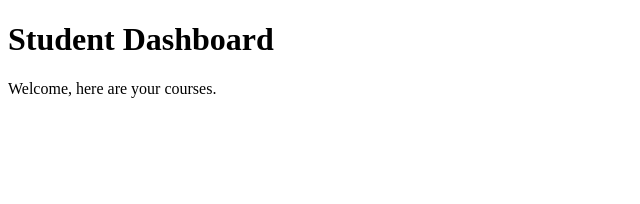
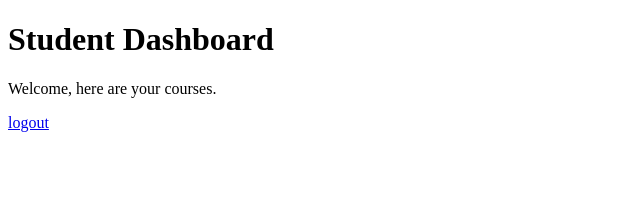
Before and after one commit to Manaregr8/Learning-Management-System, a Next.js app in the folder frontend/: page /dashboard/student in a window 1280 px wide. Shown: the top 204 px of the page, without its empty margins (0-640 px from the left). Built offline with nearby package versions, Linux system fonts and the light colour scheme.

Commit message:
new update

```diff
--- a/frontend/src/app/dashboard/student/page.js
+++ b/frontend/src/app/dashboard/student/page.js
@@ -3,6 +3,7 @@ export default function StudentDashboard() {
     <main>
       <h1>Student Dashboard</h1>
       <p>Welcome, here are your courses.</p>
+      <a href="/api/auth/logout">logout</a>
     </main>
   );
 }
```
